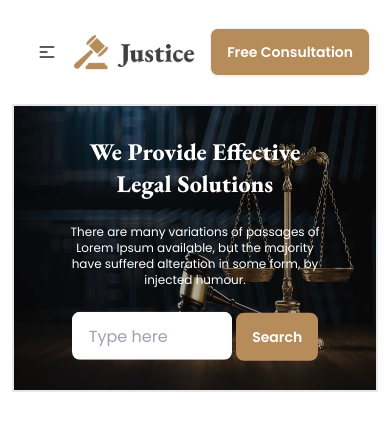
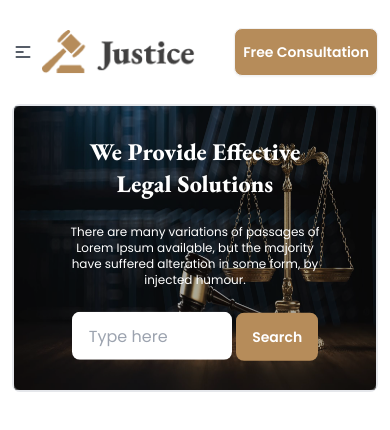
Before and after one commit to RfAraf/Legal-solution-with-daisyui, a plain HTML site: page index.html in a window 390 px wide. Drawn offline with nearby package versions, Linux system fonts and the light colour scheme.

Commit message:
mobile version nav bar fixed

```diff
--- a/index.html
+++ b/index.html
@@ -60,20 +60,20 @@
         font-family: "EB Garamond", serif;
       }
 
-      /* .custom-gradient {
-        background: linear-gradient(to right, #111, rgba(17, 17, 17, 0));
-      } */
-
       /* <button class="btn bg-primary-color text-white border-0">Search</button> */
     </style>
   </head>
   <body class="font-poppins">
     <header>
-      <nav class="my-5 mx-3 md:my-12 md:mx-12 lg:mx-24 xl:mx-48">
-        <div class="navbar bg-base-100">
+      <nav class="my-5 mx-3 md:my-12 md:mx-12 lg:mx-24 xl:mx-48 p-0">
+        <div class="navbar bg-base-100 p-0 md:p-2">
           <div class="navbar-start">
             <div class="dropdown">
-              <div tabindex="0" role="button" class="btn btn-ghost lg:hidden">
+              <div
+                tabindex="0"
+                role="button"
+                class="p-0 pr-2 md:px-4 btn btn-ghost lg:hidden"
+              >
                 <svg
                   xmlns="http://www.w3.org/2000/svg"
                   class="h-5 w-5"
@@ -130,14 +130,16 @@
             </ul>
           </div>
           <div class="navbar-end">
-            <a class="btn bg-primary-color text-white">Free Consultation</a>
+            <a class="btn bg-primary-color text-white p-2 md:p-4"
+              >Free Consultation</a
+            >
           </div>
         </div>
       </nav>
 
       <!-- banner -->
       <div
-        class="h-72 md:h-auto bg-gradient-to-r from-[#111] to-[#111] relative mx-3 md:mx-12 lg:mx-24 xl:mx-48 border-2"
+        class="rounded-lg h-72 md:h-auto bg-gradient-to-r from-[#111] to-[#111] relative mx-3 md:mx-12 lg:mx-24 xl:mx-48 border-2"
       >
         <img class="opacity-65 h-full" src="images/banner.png" alt="" />
         <div
```
